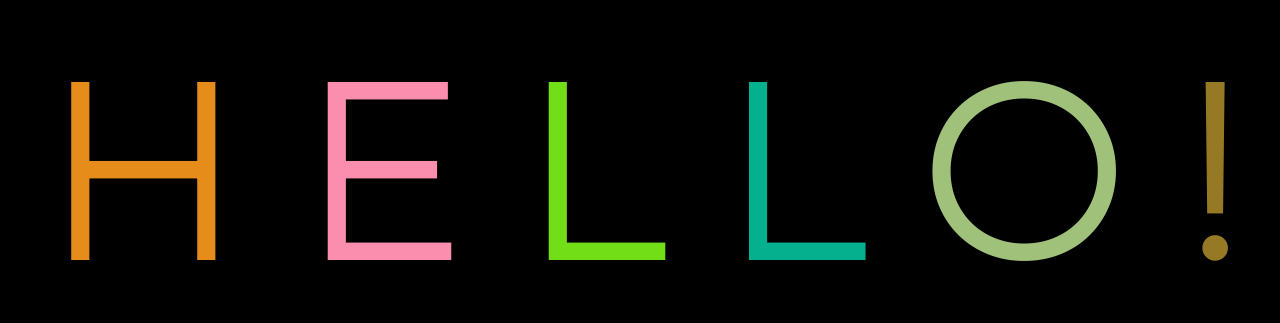
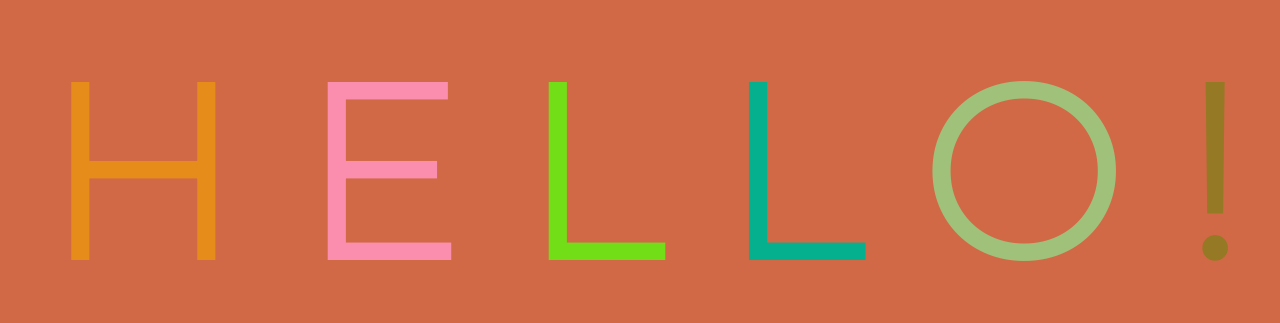
Before and after one commit to davegrnr/AnimatedTextGitDemo, a plain HTML site: page index.html in a window 1280 px wide. Shown: the part 234-557 px from the top of the page. Drawn offline with Linux system fonts and the light colour scheme.

Commit message:
add bg color

```diff
--- a/app.css
+++ b/app.css
@@ -3,7 +3,7 @@ body {
 	justify-content: center;
 	align-items: center;
 	height: 100vh;
-	background-color: black;
+	background-color: rgb(209, 105, 70);
 }
 
 h1 {
```
